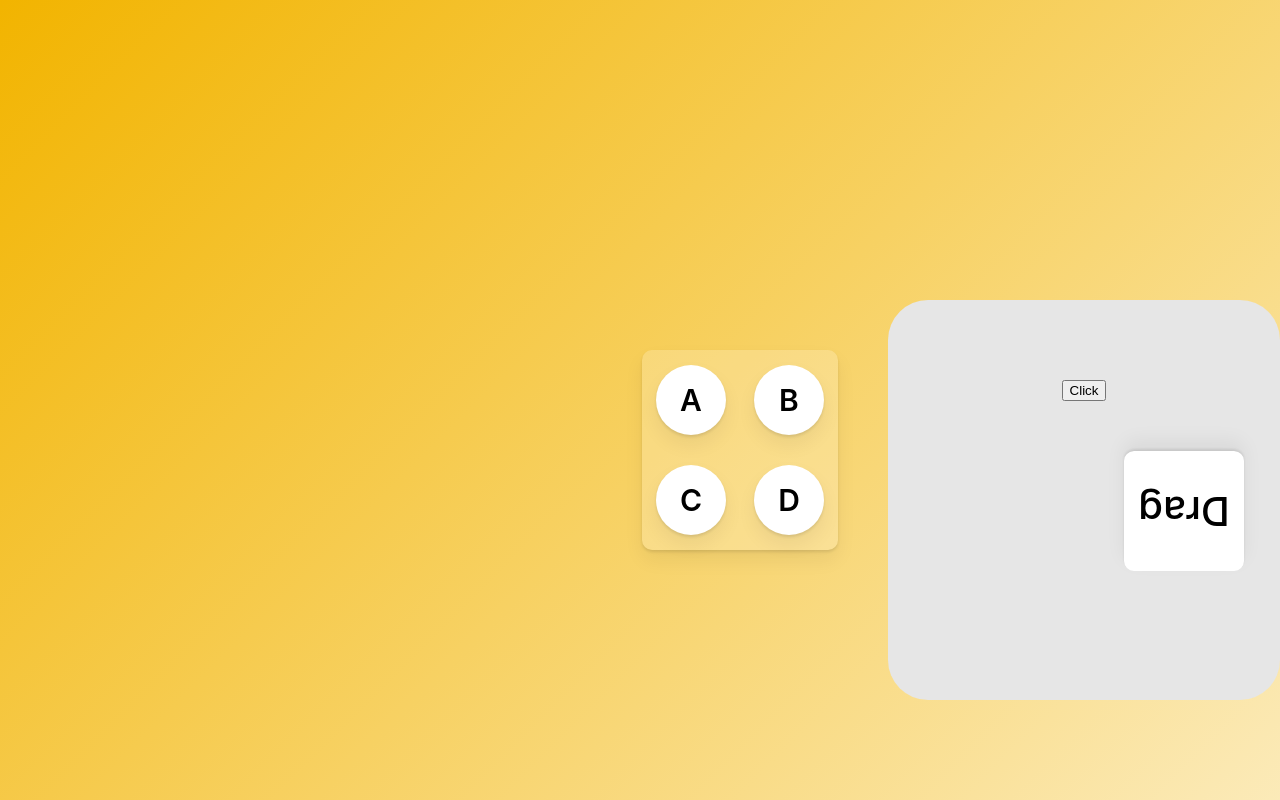
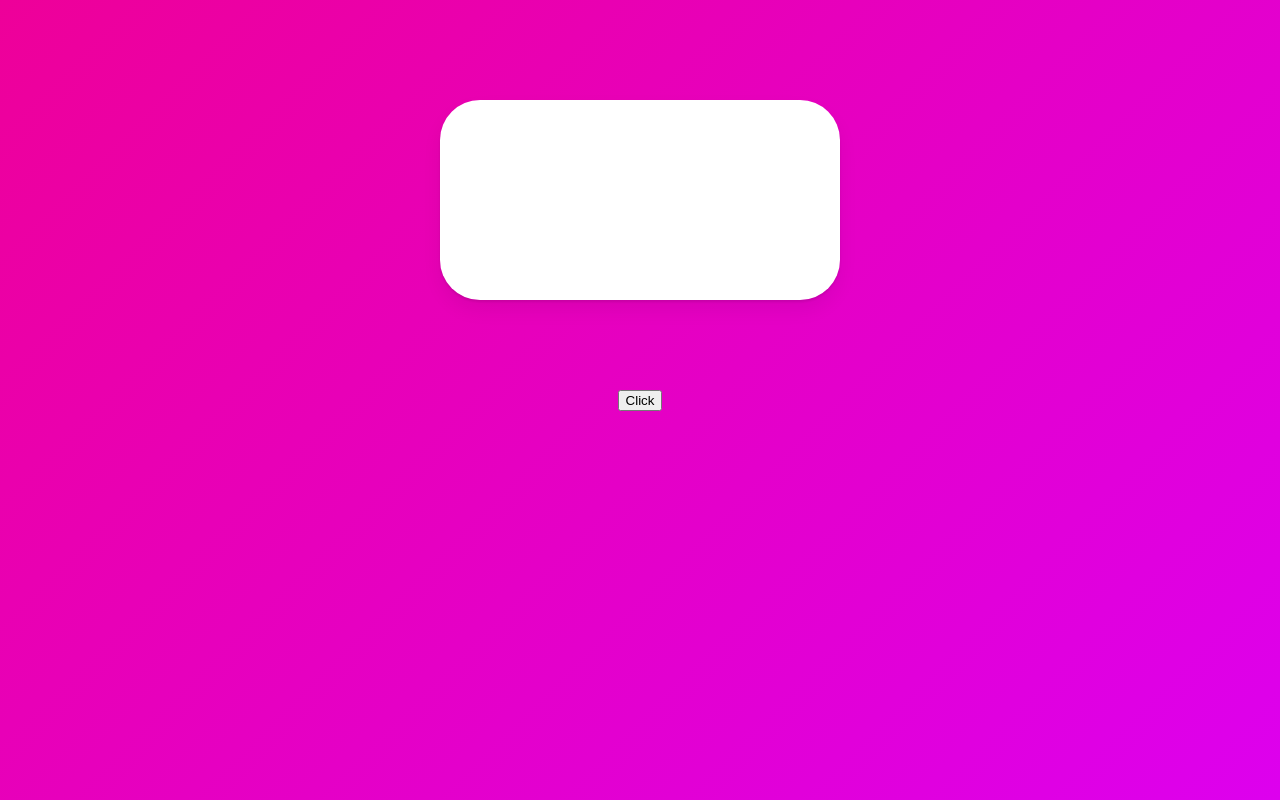
Before and after one commit to DUSTINRYOO/react-masterclass_ts, a React (Create React App) app: page / in a window 1280 px wide. Both pictures are taken after a click on the button "Click". Shown: the top 800 px of the page. Built offline with nearby package versions, Linux system fonts and the light colour scheme.

Commit message:
Animate Presence

```diff
--- a/src/App.tsx
+++ b/src/App.tsx
@@ -1,197 +1,58 @@
 import styled from "styled-components";
-import { motion, useMotionValue, useTransform, useScroll } from "framer-motion";
-import { useEffect, useRef } from "react";
+import { motion, AnimatePresence } from "framer-motion";
+import { useState } from "react";
 
 const Wrapper = styled(motion.div)`
-  height: 200vh;
+  height: 100vh;
   width: 100vw;
   display: flex;
   justify-content: center;
-  padding-top: 300px;
-  align-items: flex-start;
-  background-color: linear-gradient
-    (135deg, rgb(238, 0, 153), rgb(255, 171, 225));
+  align-items: center;
 `;
+
 const Box = styled(motion.div)`
-  width: 200px;
+  width: 400px;
   height: 200px;
-  background-color: white;
-  border-radius: 10px;
-  margin: 50px;
-  display: flex;
-  justify-content: center;
-  align-items: center;
-  font-size: 40px;
-  font-weight: 500;
+  background-color: rgba(255, 255, 255, 1);
+  border-radius: 40px;
+  position: absolute;
+  top: 100px;
   box-shadow: 0 2px 3px rgba(0, 0, 0, 0.1), 0 10px 20px rgba(0, 0, 0, 0.06);
 `;
 
-const myVars = {
-  start: { scale: 0, borderRadius: 0 },
-  end: {
+const boxVariants = {
+  initial: {
+    opacity: 0,
+    scale: 0,
+  },
+  visible: {
+    opacity: 1,
     scale: 1,
     rotateZ: 360,
-    borderRadius: 40,
-    transition: { type: "spring", delay: 1, duration: 1 },
   },
-};
-const Box2 = styled(motion.div)`
-  width: 200px;
-  height: 200px;
-  background-color: rgba(255, 255, 255, 0.2);
-  border-radius: 10px;
-  margin: 50px;
-  display: grid;
-  grid-template-columns: repeat(2, 1fr);
-  box-shadow: 0 2px 3px rgba(0, 0, 0, 0.1), 0 10px 20px rgba(0, 0, 0, 0.06);
-`;
-const Circle = styled(motion.div)`
-  display: flex;
-  justify-content: center;
-  align-items: center;
-  width: 70px;
-  height: 70px;
-  font-size: 30px;
-  font-weight: 600;
-  background-color: white;
-  border-radius: 35px;
-  place-self: center;
-  box-shadow: 0 2px 3px rgba(0, 0, 0, 0.1), 0 10px 20px rgba(0, 0, 0, 0.06);
-`;
-const Box3 = styled(motion.div)`
-  width: 120px;
-  height: 120px;
-  background-color: white;
-  border-radius: 10px;
-  margin: 50px;
-  display: flex;
-  justify-content: center;
-  align-items: center;
-  font-size: 40px;
-  font-weight: 500;
-  box-shadow: 0 2px 3px rgba(0, 0, 0, 0.1), 0 10px 20px rgba(0, 0, 0, 0.06);
-`;
-
-const BiggerBox = styled(motion.div)`
-  height: 400px;
-  width: 400px;
-  background-color: #e6e6e6;
-  border-radius: 40px;
-  display: flex;
-  flex-direction: column;
-  justify-content: center;
-  align-items: center;
-  overflow: hidden;
-`;
-const myVars2 = {
-  start: { opacity: 0, scale: 0.5 },
-  end: {
-    opacity: 1,
-    scale: 1,
-    transition: {
-      type: "spring",
-      delay: 1,
-      duration: 1,
-      delayChildren: 1,
-      staggerChildren: 0.2,
-    },
+  leaving: {
+    opacity: 0,
+    scale: 0,
+    y: 50,
   },
 };
 
-const myVar2_Circle = {
-  start: { opacity: 0, y: 100 },
-  end: {
-    opacity: 1,
-    y: 0,
-    transition: {
-      type: "spring",
-      duration: 1,
-      bounce: 0.6,
-    },
-  },
-};
-const myVar3 = {
-  hover: { scale: 1.2, rotateZ: 360 },
-  click: { scale: 1, borderRadius: "100px" },
-};
-
-const Svg = styled(motion.svg)`
-  width: 150px;
-  height: 150px;
-`;
-
 function App() {
-  const x = useMotionValue(0);
-  /*   useEffect(() => {
-    x.onChange(() => console.log(x));
-  }, [x]); */
-
-  const rotateZ = useTransform(x, [-200, 0, 200], [-360, 0, 360]);
-  const gradient = useTransform(
-    x,
-    [-200, 0, 200],
-    [
-      "linear-gradient(90deg, rgb(255, 255, 255), rgb(0, 13, 255))",
-      "linear-gradient(0deg, rgb(255, 255, 255), rgb(229, 255, 0))",
-      "linear-gradient(-90deg, rgb(255, 255, 255), rgb(255, 0, 0))",
-    ]
-  );
-  const { scrollYProgress } = useScroll();
-  const translateX = useTransform(scrollYProgress, [0, 1], [0, -720]);
-  const biggerBoxRef = useRef<HTMLDivElement>(null);
-
+  const [showing, setShowing] = useState(false);
+  const toggleShowing = () => setShowing((prev) => !prev);
   return (
-    <Wrapper style={{ background: gradient }}>
-      <Box
-        style={{ translateX }}
-        variants={myVars}
-        initial="start"
-        animate="end"
-      >
-        BOX
-      </Box>
-      <Box
-        style={{ translateX }}
-        variants={myVars}
-        initial="start"
-        animate="end"
-      >
-        <Svg xmlns="http://www.w3.org/2000/svg" viewBox="0 0 448 512">
-          <motion.path
-            initial={{ pathLength: 0, fill: "rgb(255, 217, 0,0)" }}
-            animate={{ pathLength: 1, fill: "rgb(255, 217, 0,1)" }}
-            transition={{
-              default: { delay: 2, duration: 3 },
-              fill: { delay: 2, duration: 2 },
-            }}
-            stroke="rgb(255, 217, 0,1)"
-            strokeWidth={10}
-            d="M224 373.12c-25.24-31.67-40.08-59.43-45-83.18-22.55-88 112.61-88 90.06 0-5.45 24.25-20.29 52-45 83.18zm138.15 73.23c-42.06 18.31-83.67-10.88-119.3-50.47 103.9-130.07 46.11-200-18.85-200-54.92 0-85.16 46.51-73.28 100.5 6.93 29.19 25.23 62.39 54.43 99.5-32.53 36.05-60.55 52.69-85.15 54.92-50 7.43-89.11-41.06-71.3-91.09 15.1-39.16 111.72-231.18 115.87-241.56 15.75-30.07 25.56-57.4 59.38-57.4 32.34 0 43.4 25.94 60.37 59.87 36 70.62 89.35 177.48 114.84 239.09 13.17 33.07-1.37 71.29-37.01 86.64zm47-136.12C280.27 35.93 273.13 32 224 32c-45.52 0-64.87 31.67-84.66 72.79C33.18 317.1 22.89 347.19 22 349.81-3.22 419.14 48.74 480 111.63 480c21.71 0 60.61-6.06 112.37-62.4 58.68 63.78 101.26 62.4 112.37 62.4 62.89.05 114.85-60.86 89.61-130.19.02-3.89-16.82-38.9-16.82-39.58z"
+    <Wrapper>
+      <button onClick={toggleShowing}>Click</button>
+      <AnimatePresence>
+        {showing ? (
+          <Box
+            variants={boxVariants}
+            initial="initial"
+            animate="visible"
+            exit="leaving"
           />
-        </Svg>
-      </Box>
-      <Box2 variants={myVars2} initial="start" animate="end">
-        <Circle variants={myVar2_Circle}>A</Circle>
-        <Circle variants={myVar2_Circle}>B</Circle>
-        <Circle variants={myVar2_Circle}>C</Circle>
-        <Circle variants={myVar2_Circle}>D</Circle>
-      </Box2>
-      <BiggerBox ref={biggerBoxRef}>
-        <button onClick={() => x.set(100)}>Click</button>
-        <Box3
-          style={{ x, rotateZ }}
-          drag
-          dragSnapToOrigin
-          dragElastic={0.5}
-          dragConstraints={biggerBoxRef}
-          variants={myVar3}
-          whileHover="hover"
-          whileDrag={{ backgroundColor: "#000000", color: "white" }}
-          whileTap="click"
-        >
-          Drag
-        </Box3>
-      </BiggerBox>
+        ) : null}
+      </AnimatePresence>
     </Wrapper>
   );
 }
```
